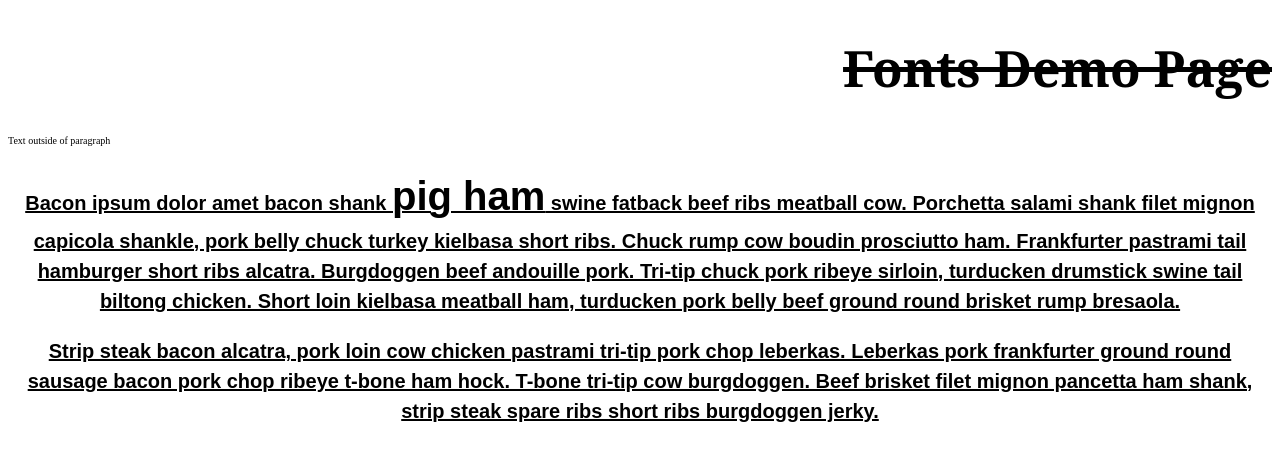
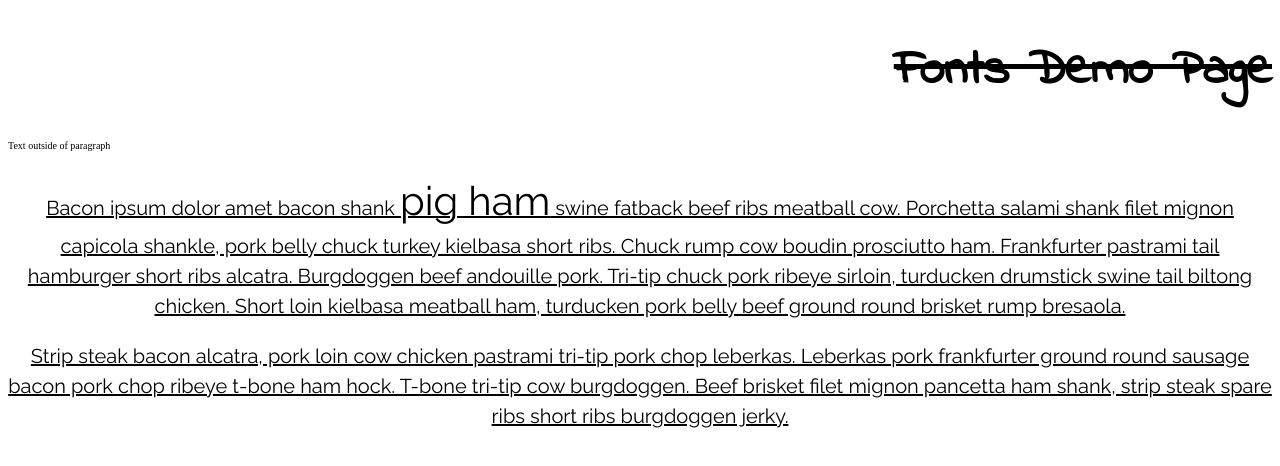
Before and after one commit to seanhamlet/webDevBootcamp, a plain HTML site: page 6-Intermediate_CSS/49-Text_and_Fonts/fonts.html in a window 1280 px wide. Drawn offline with Linux system fonts and the light colour scheme.

Commit message:
Adds notes on custom fonts

```diff
--- a/6-Intermediate_CSS/49-Text_and_Fonts/fonts.html
+++ b/6-Intermediate_CSS/49-Text_and_Fonts/fonts.html
@@ -3,6 +3,7 @@
 	<head>
 		<title>Fonts</title>
 		<link href="styles.css" rel="stylesheet" type="text/css">
+		<link href="https://fonts.googleapis.com/css?family=Indie+Flower|Raleway:400,700" rel="stylesheet">
 	</head>
 	<body>
 
--- a/6-Intermediate_CSS/49-Text_and_Fonts/styles.css
+++ b/6-Intermediate_CSS/49-Text_and_Fonts/styles.css
@@ -1,10 +1,10 @@
 /*font-family*/
 p {
-	font-family: Arial;
+	font-family: Raleway;
 }
 
 h1 {
-	font-family: Georgia;
+	font-family: Indie Flower;
 }
 
 /*font-size*/
@@ -31,7 +31,7 @@ span {
 /*font-weight*/
 
 p {
-	font-weight: bold;
+	font-weight: normal;
 }
 
 /*to put back to normal
```
